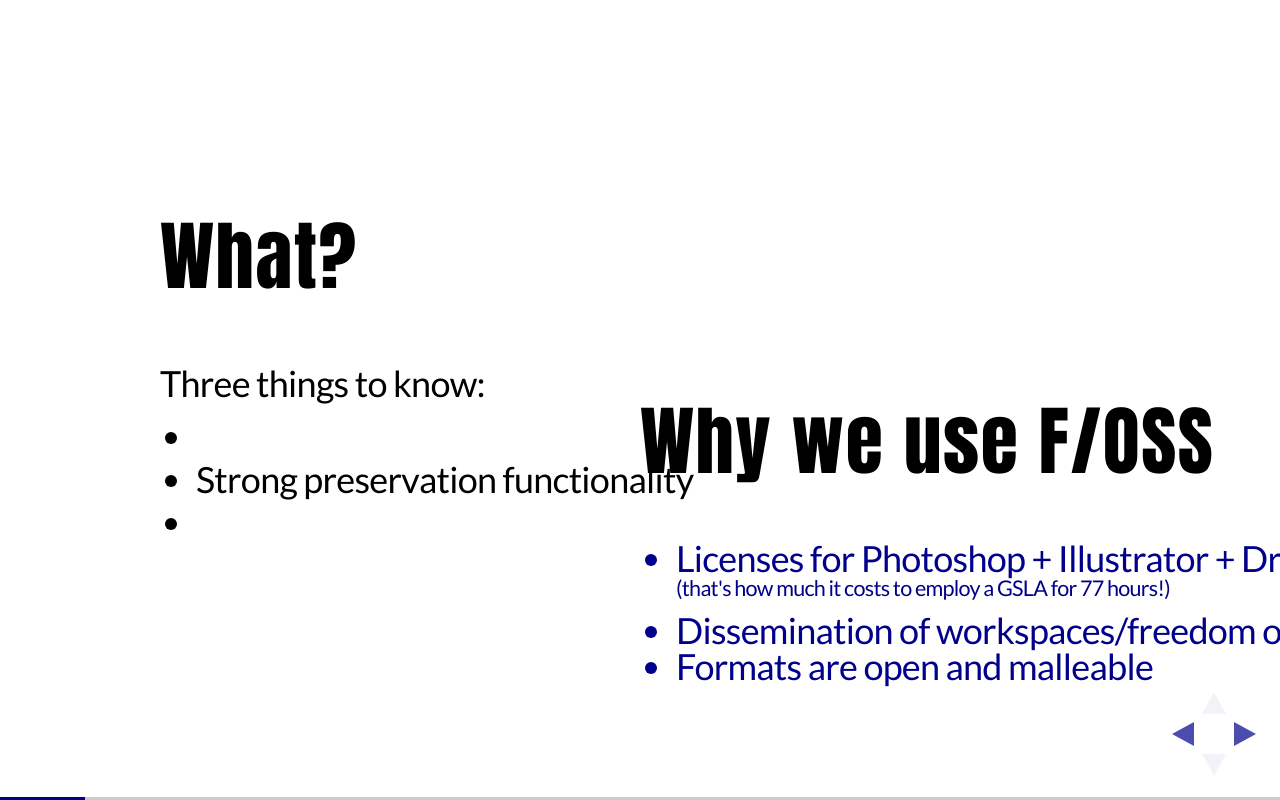
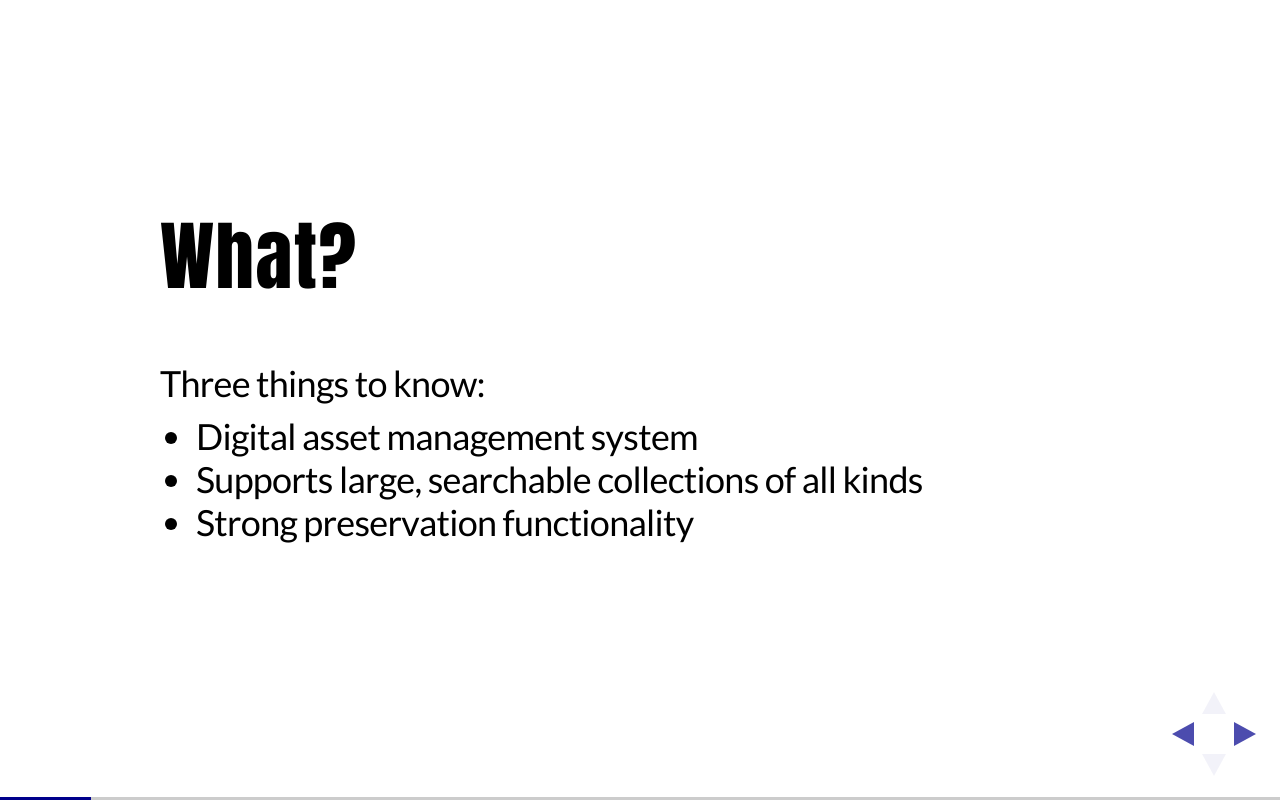
Before and after one commit to digitalutsc/berks-islandora, a website: page index.html in a window 1280 px wide. Both pictures are taken after a click on the element 1251 px from the left and 734 px from the top of the page. Drawn offline with Linux system fonts and the light colour scheme; a web font is replaced by a local one.

Commit message:
5:21 Thursday update

```diff
--- a/index.html
+++ b/index.html
@@ -73,9 +73,9 @@
 					<br>
 					<p>Three things to know:</p>
 					<ul>
-						<li></li>
+						<li>Digital asset management system</li>
+						<li>Supports large, searchable collections of all kinds</li>
 						<li>Strong preservation functionality</li>
-						<li></li>
 					</ul>
 				</section>
 
@@ -85,19 +85,9 @@
 					<p></p>
 					<ul>
 						<li>Free and <a href="http://opensource.org/osd">open source</li>
-						<li></li>
+						<li>Modular, extensible, and </li>
 						<li></li>
 					</ul>
-				</section>
-
-				<section>
-					<h2>Why we use F/OSS</h2>
-					<br>
-					<ul>
-						<li>Licenses for Photoshop + Illustrator + Dreamweaver = $1700 <small>(that's how much it costs to employ a GSLA for 77 hours!)</small></li>
-						<li>Dissemination of workspaces/freedom of movement</li>
-						<li>Formats are open and malleable</li>
-					<ul>
 				</section>
 
 				<section>
```
